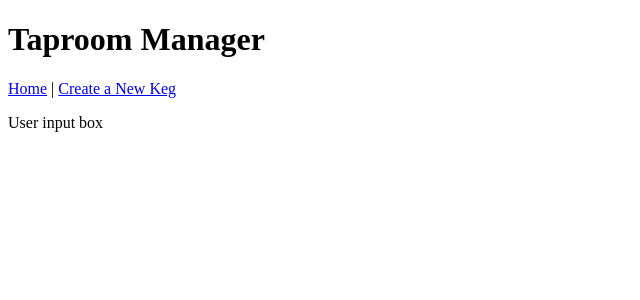
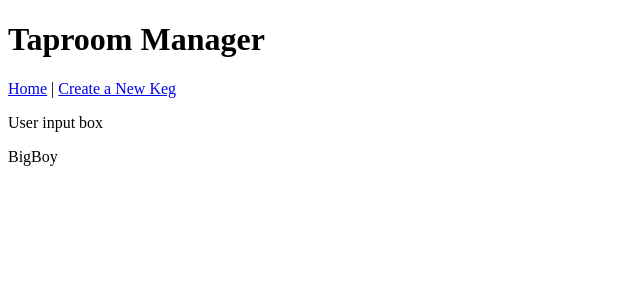
Before and after one commit to rochellev/TaproomManager, a React app: page /#/ in a window 1280 px wide. Shown: the top 300 px of the page, without its empty margins (0-640 px from the left). Built offline with nearby package versions, Linux system fonts and the light colour scheme.

Commit message:
add keg component, test if render how i expect

```diff
--- a/src/components/FilterableKegTable.jsx
+++ b/src/components/FilterableKegTable.jsx
@@ -1,10 +1,12 @@
 import React from 'react';
 import UserInputBox from './UserInputBox';
+import Keg from './Keg';
 
 function FilterableKegTable() {
   return (
     <div>
       <UserInputBox />
+      <Keg name="BigBoy" />
     </div>
   );
 }
--- a/src/components/Keg.jsx
+++ b/src/components/Keg.jsx
@@ -0,0 +1,20 @@
+import React from 'react';
+import PropTypes from 'prop-types';
+
+function Keg(props){
+    return(
+        <div>
+            {props.name}
+        </div>
+    )
+}
+
+Keg.prototype = {
+    name: PropTypes.string.isRequired,
+    brand: PropTypes.string,
+    price: PropTypes.string,
+    alcoholContent: PropTypes.string,
+    pintsRemaining: PropTypes.string
+}
+
+export default Keg;
```
